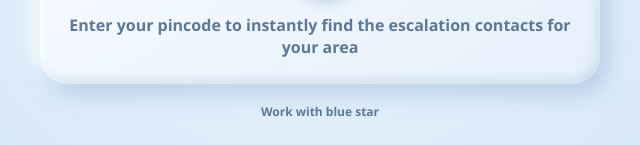
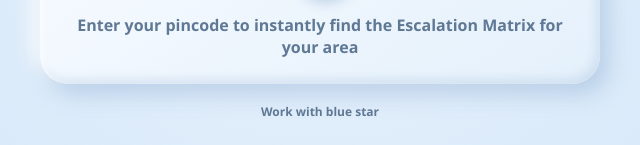
Before and after one commit to oneworldvision/bluestar-service-support, a plain HTML site: page index.html in a window 1280 px wide. Shown: the part 1064-1209 px from the top of the page, 320-960 px from the left. Drawn offline with Linux system fonts and the light colour scheme.

```diff
--- a/index.html
+++ b/index.html
@@ -2092,7 +2092,7 @@
           <path
             d="M12 2a7 7 0 0 0-7 7c0 5.200 7 13 7 13s7-7.800 7-13a7 7 0 0 0-7-7zm0 9.500A2.500 2.500 0 1 1 12 6.500a2.500 2.500 0 0 1 0 5z" />
         </svg></div>
-      <span id="emptyMsg">Enter your pincode to instantly find the escalation contacts for your area</span>
+      <span id="emptyMsg">Enter your pincode to instantly find the Escalation Matrix for your area</span>
     </section>
     <div id="levels" hidden></div>
     <footer>Work with blue star</footer>
```
